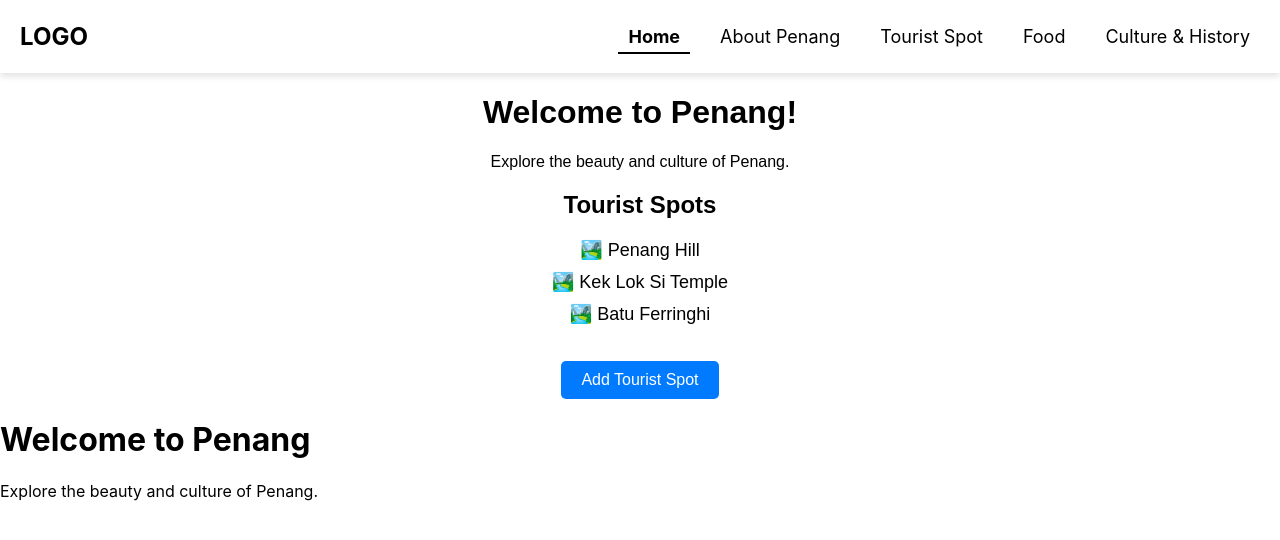
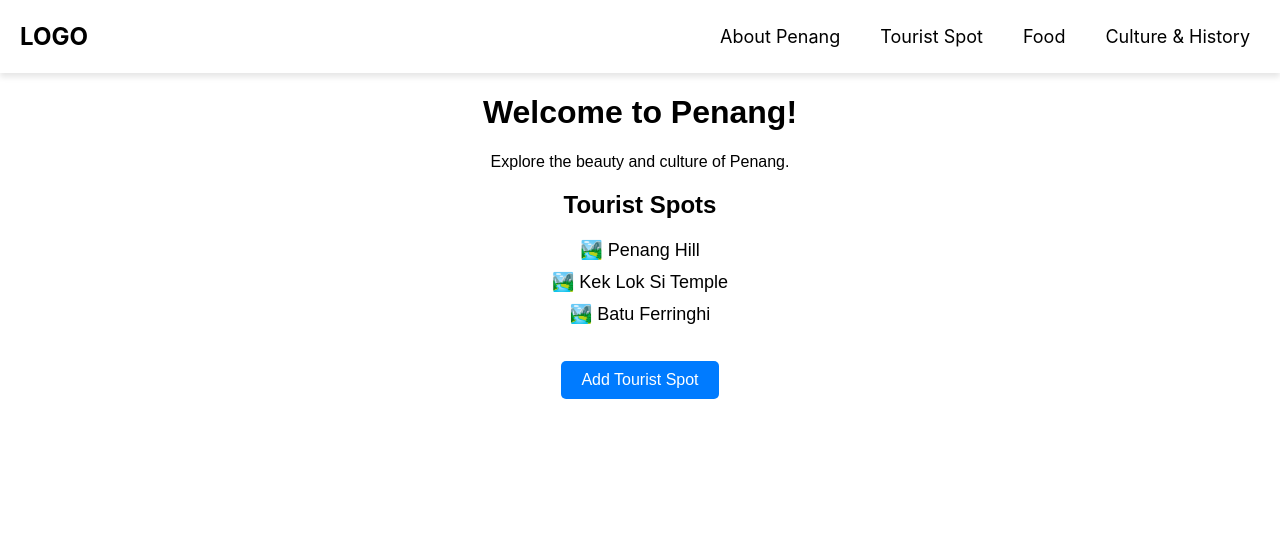
Before and after one commit to needydevil/Penang, a React (Create React App) app: page / in a window 1280 px wide. Shown: the top 540 px of the page. Built offline with nearby package versions, Linux system fonts and the light colour scheme.

Commit message:
home page has been removed

```diff
--- a/src/App.js
+++ b/src/App.js
@@ -1,6 +1,5 @@
 import React, { useState } from 'react';
 import { BrowserRouter as Router, Routes, Route } from 'react-router-dom';
-import Home from './pages/Home';
 import About from './pages/About';
 import TouristSpot from './pages/TouristSpot';
 import Food from './pages/Food';
@@ -52,7 +51,6 @@ const App = () => {
 
             {/* Define Routes for Different Pages */}
             <Routes>
-                <Route path="/" element={<Home />} />
                 <Route path="/about" element={<About />} />
                 <Route path="/tourist-spot" element={<TouristSpot />} />
                 <Route path="/food" element={<Food />} />
--- a/src/components/Navbar.js
+++ b/src/components/Navbar.js
@@ -1,18 +1,19 @@
 import React from 'react';
-import { NavLink } from 'react-router-dom';
+import { NavLink, Link } from 'react-router-dom'; // Added Link for the logo
 import '../App.css'; // Ensure this file exists for styling
 
 const Navbar = () => {
     return (
         <nav className="navbar">
             <div className="navbar-container">
-                <div className="logo">LOGO</div>
+                {/* Make the logo clickable and redirect to home */}
+                <div className="logo">
+                    <Link to="/" style={{ textDecoration: 'none', fontWeight: 'bold', color: 'black' }}>
+                        LOGO
+                    </Link>
+                </div>
+
                 <ul className="navbar-links">
-                    <li>
-                        <NavLink to="/" activeClassName="active" exact>
-                            Home
-                        </NavLink>
-                    </li>
                     <li>
                         <NavLink to="/about" activeClassName="active">
                             About Penang
--- a/src/pages/Home.js
+++ /dev/null
@@ -1,12 +0,0 @@
-import React from 'react';
-
-const Home = () => {
-    return (
-        <div>
-            <h1>Welcome to Penang</h1>
-            <p>Explore the beauty and culture of Penang.</p>
-        </div>
-    );
-};
-
-export default Home;
```
